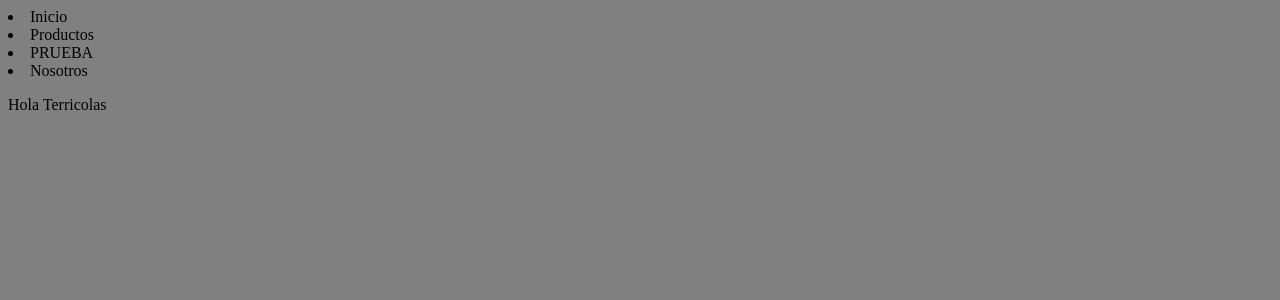
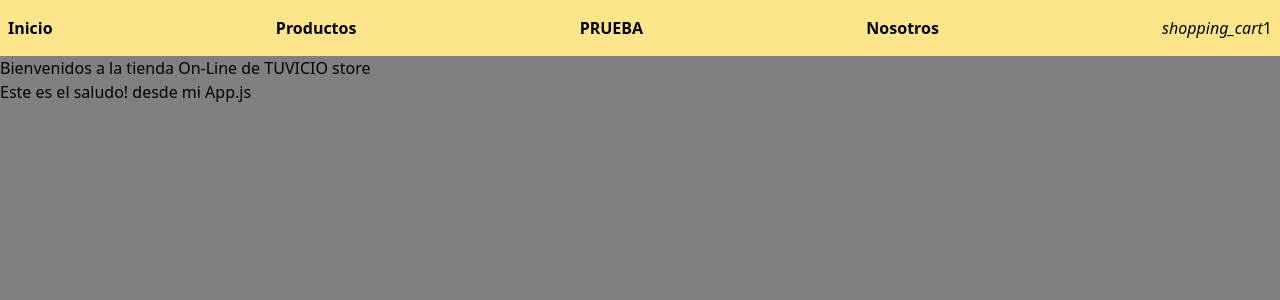
Before and after one commit to moreiratomas22/PreEntrega1PennisiMoreira, a React (Create React App) app: page / in a window 1280 px wide. Shown: the top 300 px of the page. Built offline with nearby package versions, Linux system fonts and the light colour scheme.

Commit message:
PreEntrega N1 Tomas Pennisi Moreira

```diff
--- a/src/App.js
+++ b/src/App.js
@@ -1,12 +1,14 @@
 // import Navbar from './components';
 import NavBar from "./components/NavBar";
+import Header from "./components/Header";
+import ItemListContainer from "./components/ItemListContainer/ItemListContainer";
 
 function App() {
   return (
     <div>
       <NavBar />
-     <p>Hola Terricolas</p>
-
+      <Header />
+      <ItemListContainer greeting={"Este es el saludo! desde mi App.js"} />
     </div>
   );
 }
--- /dev/null
+++ b/src/components/Header.js
@@ -0,0 +1,11 @@
+import React from "react";
+
+const Header = () => {
+  return (
+    <h2 className="webHeader">
+      Bienvenidos a la tienda On-Line de TUVICIO store
+    </h2>
+  );
+};
+
+export default Header;
--- /dev/null
+++ b/src/components/ItemListContainer/ItemListContainer.js
@@ -0,0 +1,9 @@
+import React from "react";
+
+const ItemListContainer = ({greeting}) => {
+    return (
+        <h2>{greeting}</h2>
+    )
+}
+
+export default ItemListContainer
--- a/src/components/NavBar.js
+++ b/src/components/NavBar.js
@@ -1,14 +1,16 @@
 import React from "react";
+import CartWidget from "./cartWidget/CartWidget";
 
 const NavBar = () => {
     return (
     <div>
-        <nav id="navItems">
-            <li>Inicio</li>
-            <li>Productos</li>
-            <li>PRUEBA</li>
-            <li>Nosotros</li>
+        <nav className="header flex justify-between py-4 px-2 bg-amber-200 text-black">
+            <a href=""><strong>Inicio</strong></a>
+            <a href=""><strong>Productos</strong></a>
+            <a href=""><strong>PRUEBA</strong></a>
+            <a href=""><strong>Nosotros</strong></a>
 
+            <CartWidget />
         </nav>
 
     </div>
--- /dev/null
+++ b/src/components/cartWidget/CartWidget.js
@@ -0,0 +1,12 @@
+import React from "react";
+
+const CartWidget = () => {
+    return (
+        <div>
+            <i className="material-icons">shopping_cart</i>
+            <span>1</span>
+        </div>
+    )
+}
+
+export default CartWidget
--- a/src/index.css
+++ b/src/index.css
@@ -1,5 +1,25 @@
-body {background-color: grey; }
+@tailwind base;
+@tailwind components;
+@tailwind utilities;
 
-.navItem{
-    text-align: center;
+@import url('https://fonts.googleapis.com/icon?family=Material+Icons');
+
+body {
+    background-color: grey;
 }
+
+.navItem {
+    display: flex;
+    align-items: center;
+    justify-content: center;
+    gap: 10%;
+    font-size: 18px;
+
+}
+
+.webHeader {
+    display: flex;
+    align-content: center;
+}
+
+/*header flex justify-between py-4 px-2 bg-slate-800 text-white */
--- /dev/null
+++ b/tailwind.config.js
@@ -0,0 +1,8 @@
+/** @type {import('tailwindcss').Config} */
+module.exports = {
+  content: ["./src/**/*.{js,jsx,ts,tsx}"],
+  theme: {
+    extend: {},
+  },
+  plugins: [],
+}
```
Also changed, not shown: package.json (+11 -1 lines), public/index.html (+0 -23 lines), 1 other file (tests, documents, lock files or other folders).
